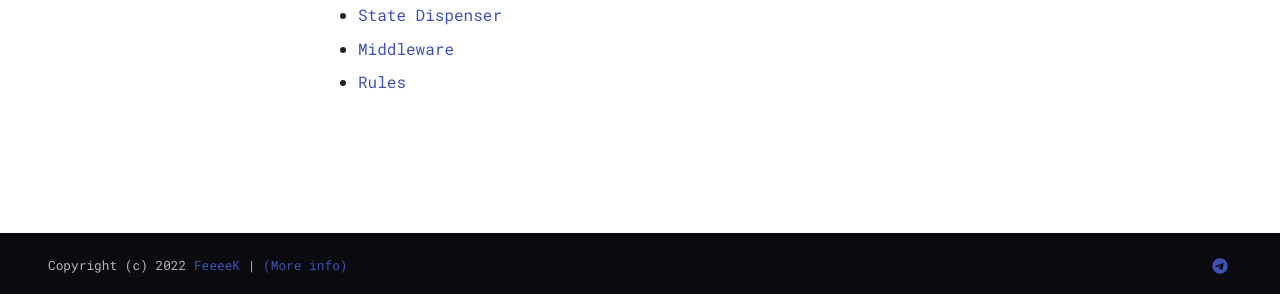
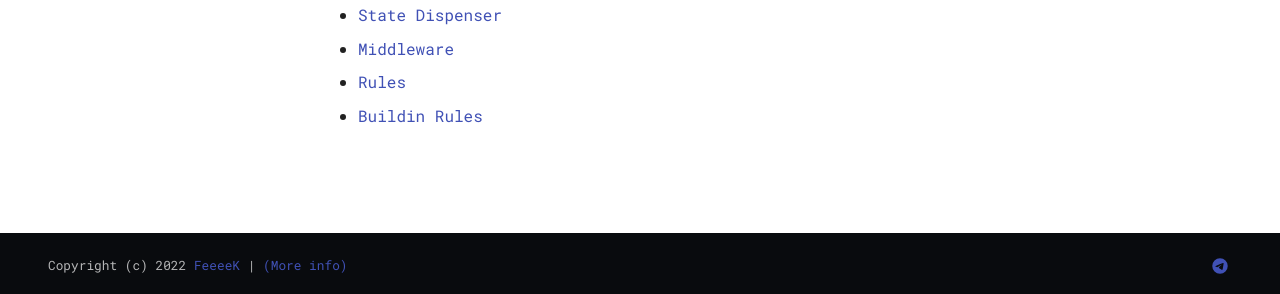
Before and after one commit to vkbottle/vkbottle, an MkDocs documentation site: the page built from docs/high-level/index.md, in a window 1280 px wide. Shown: the part 603-897 px from the top of the page. Built offline with MkDocs 1.6.1 and Material for MkDocs 9.7.7, drawn with Linux system fonts in a browser that asks for light colours; some web fonts are replaced; comment, search, counter and statistics services are not loaded.

Commit message:
Update index.md

```diff
--- a/docs/high-level/index.md
+++ b/docs/high-level/index.md
@@ -15,3 +15,4 @@
     - [State Dispenser](handling/state-dispenser.md)
     - [Middleware](handling/middleware.md)
     - [Rules](handling/rules.md)
+    - [Buildin Rules](builin-rules.md)
```
